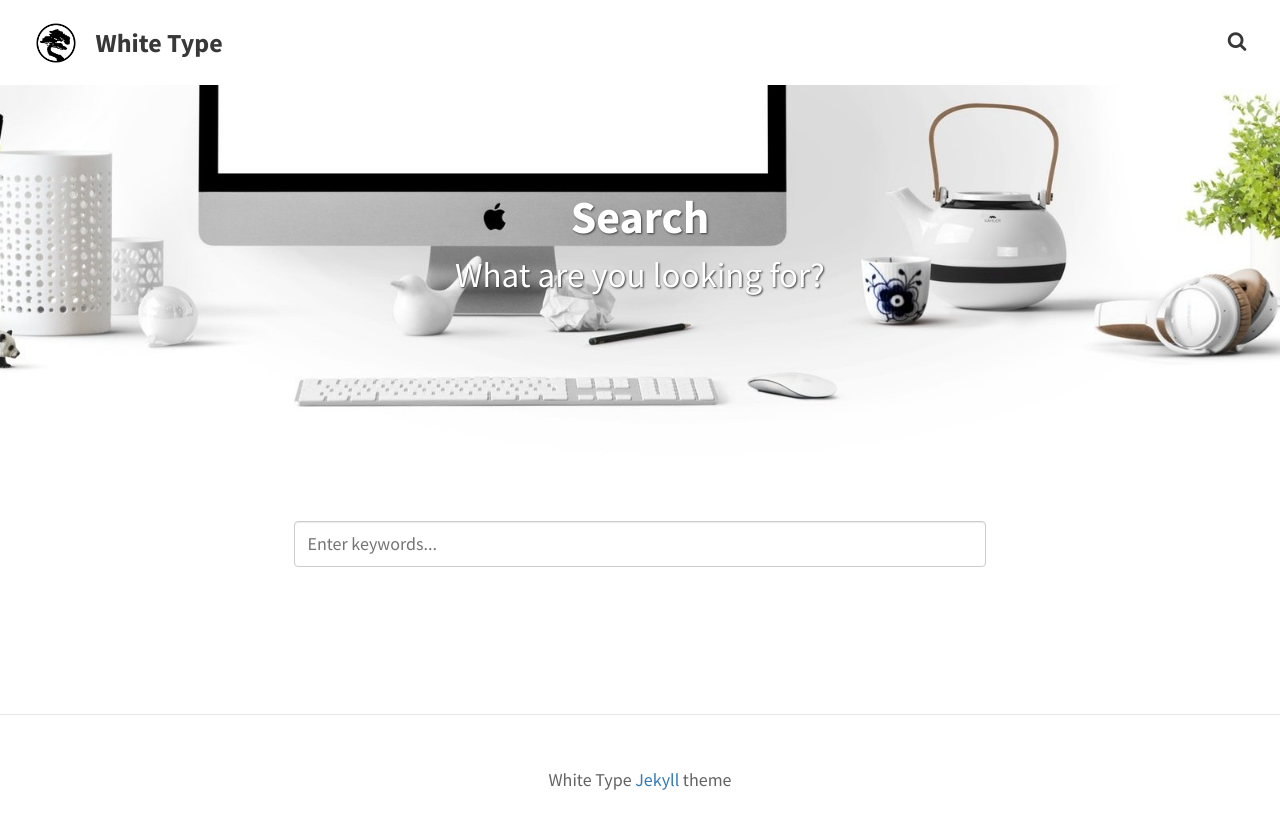
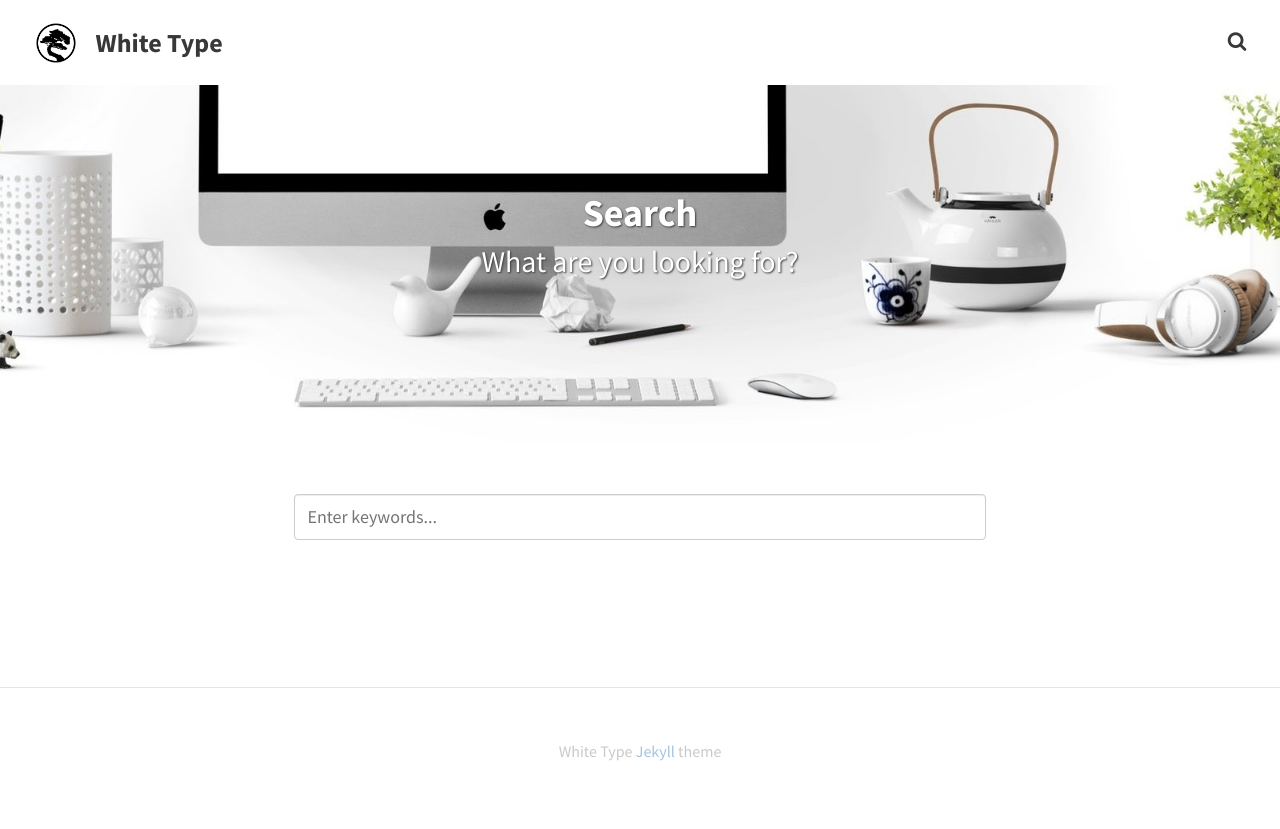
Before and after one commit to nettle/white-type, a Jekyll site: the page built from pages/search.md, in a window 1280 px wide. Shown: the top 829 px of the page. Built offline with Jekyll 4.4.1, drawn with Linux system fonts in a browser that asks for light colours.

Commit message:
Some CSS updates

```diff
--- a/_config.yml
+++ b/_config.yml
@@ -47,6 +47,6 @@ sass:
   sass_dir: _sass
   style: :compressed
 plugins: [jekyll-paginate, jekyll-seo-tag]
-exclude: [".jekyll-cache", "Gemfile", "Gemfile.lock", "type-on-strap.gemspec", "*.gem", ".idea",
-          "LICENSE", "README.md", "screenshot.png", "assets/package.json", "assets/node_modules", "assets/gulpfile.js"]
+exclude: [".jekyll-cache", "Gemfile", "Gemfile.lock", "*.gem",
+          "LICENSE", "README.md"]
 # theme: white-type # Uncomment if using the theme as a jekyll theme gem
--- a/_sass/base/_global.scss
+++ b/_sass/base/_global.scss
@@ -50,29 +50,29 @@ h6 {
 }
 
 h1 {
-    font-size: 2.3em;
+    font-size: 1.9em;
 }
 
 h2 {
-    font-size: 1.75em;
+    font-size: 1.5em;
 }
 
 h3 {
-    font-size: 1.5em;
+    font-size: 1.3em;
 }
 
 h4 {
-    font-size: 1.15em;
+    font-size: 1.1em;
 }
 
 /* ---- Responsive ---- */
 
 @media screen and (max-width: $break) {
     h1 {
-        font-size: 2em;
+        font-size: 1.8em;
     }
     h2 {
-        font-size: 1.5em;
+        font-size: 1.4em;
     }
     h3 {
         font-size: 1em;
--- a/_sass/includes/_footer.scss
+++ b/_sass/includes/_footer.scss
@@ -3,8 +3,13 @@
     display: inline-block;
     text-align: center;
     width: 100%;
-    color: lighten($text-color, 24%);
-    font-size: 0.9em;
+    border-top: 1px solid $border-color;
+    color: lighten($text-color, 64%);
+    font-size: 0.8em;
+
+    a {
+        color: lighten($link-color, 30%);
+    }
 
     .footer-icons {
         ul {
--- a/_sass/layouts/_blog.scss
+++ b/_sass/layouts/_blog.scss
@@ -52,7 +52,7 @@
         margin-bottom: 0;
         display: inline-block;
         background-size: $feature-image-size;
-        border-bottom: 1px solid $border-color;
+        /* border-bottom: 1px solid $border-color; */
 
         p a {
             @extend .body-link;
--- a/_sass/layouts/_posts.scss
+++ b/_sass/layouts/_posts.scss
@@ -1,7 +1,7 @@
 article,
 .comments {
     @extend %padding-regular;
-    border-bottom: 1px solid $border-color;
+    /* border-bottom: 1px solid $border-color; */
     float: left;
     width: 100%;
 }
@@ -44,7 +44,7 @@ header {
     color: $meta; // rgba($text-color, .65);
     letter-spacing: 0.1em;
     margin: 0;
-    text-transform: uppercase;
+    /* text-transform: uppercase; */
 }
 
 /* --- Post info --- */
--- a/assets/css/main.scss
+++ b/assets/css/main.scss
@@ -1,4 +1,4 @@
 ---
 ---
 
-@import "type-on-strap";
+@import "main";
```
Also changed, not shown: _sass/main.scss (renamed from _sass/type-on-strap.scss).
